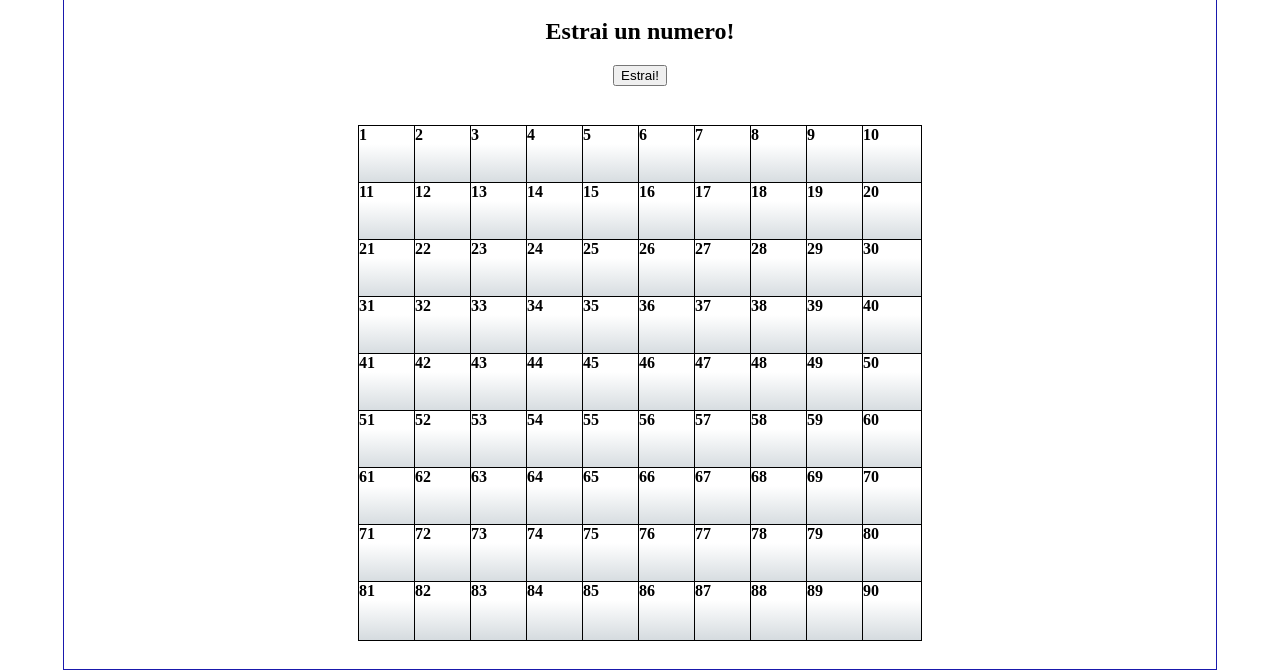
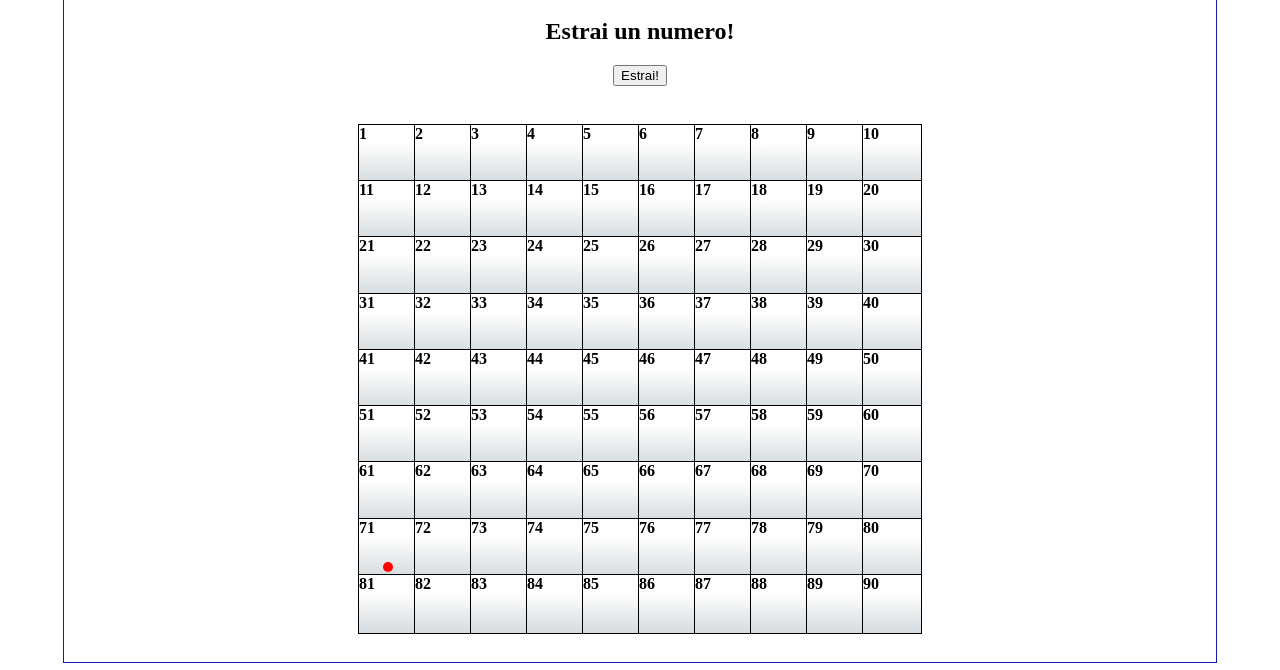
Before and after one commit to Alexrocc/Unit-1-Week-3-Day-4---tombola, a plain HTML site: page index.html in a window 1280 px wide. Both pictures are taken after a click on the button "Estrai!". Shown: the part 137-807 px from the top of the page. Drawn offline with Linux system fonts and the light colour scheme.

Commit message:
Backup 2 / EX complete - no extra

```diff
--- a/index.html
+++ b/index.html
@@ -15,12 +15,7 @@
         <h2>Estrai un numero!</h2>
         <button type="button" id="extractionBtn">Estrai!</button>
       </section>
-      <section id="tableSection">
-        <!-- <div class="cell">
-          <h4 class="cellNumber">1</h4>
-          <div></div> -->
-        </div>
-      </section>
+      <section id="tableSection"></section>
     </main>
     <script src="./script.js"></script>
   </body>
--- a/script.js
+++ b/script.js
@@ -1,5 +1,6 @@
 
 
+// CREAZIONE CELLE
 
 const cellCreation = function(){
     for (let i = 0; i < 90; i++) {
@@ -11,14 +12,30 @@ for (let i = 0; i < 90; i++) {
 
         const newCellNum = document.createElement("h4")
         newCellNum.innerText = i + 1
+        newCellNum.classList.add("cellH4")
 
         const checkedDot = document.createElement("div")
+        checkedDot.classList.add("cellDot")
 
         newCell.appendChild(newCellNum)
 
         newCell.appendChild(checkedDot)
 
         tableSection.appendChild(newCell)
+    }}
+    cellCreation()
+
+    // RANDOMIZZAZIONE NUMERO DA BUTTON
+    window.addEventListener("DOMContentLoaded", () => {
+
+    const randomNumBtn = document.getElementById("extractionBtn")
+
+    randomNumBtn.onclick = function () {
+        const extraction = Math.floor(Math.random() * (90 - 1) + 1);
+
+        const dot = document.querySelectorAll(".cellDot")
+        const dotArray = Array.from(dot)
+
+        dotArray[extraction].classList.add("checkedNumber")
     }
-}
-cellCreation()
+})
--- a/style.css
+++ b/style.css
@@ -14,19 +14,18 @@
   margin: -2px;
 }
 
-.cell h4 {
+.cellH4 {
   margin-top: 0;
   text-align: left;
 }
 
-.cell > div {
+.cellDot {
   width: 10px;
   height: 10px;
   margin: 0;
-  padding: 0;
   box-sizing: border-box;
+  display: inline-block;
   border-radius: 50%;
-  float: right;
 }
 
 .checkedNumber {
```
Lines whose indentation alone changed are shown as unchanged.
